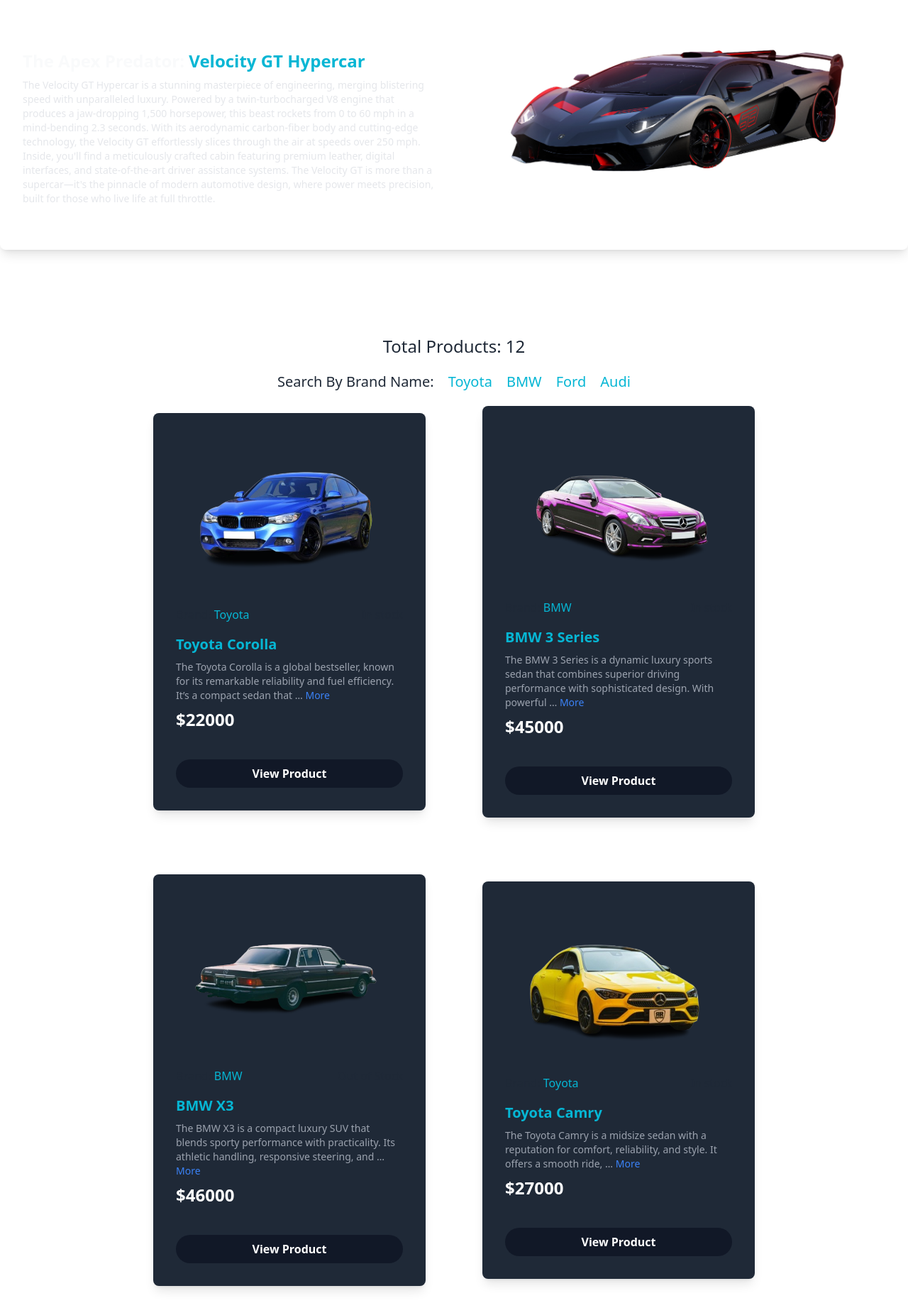
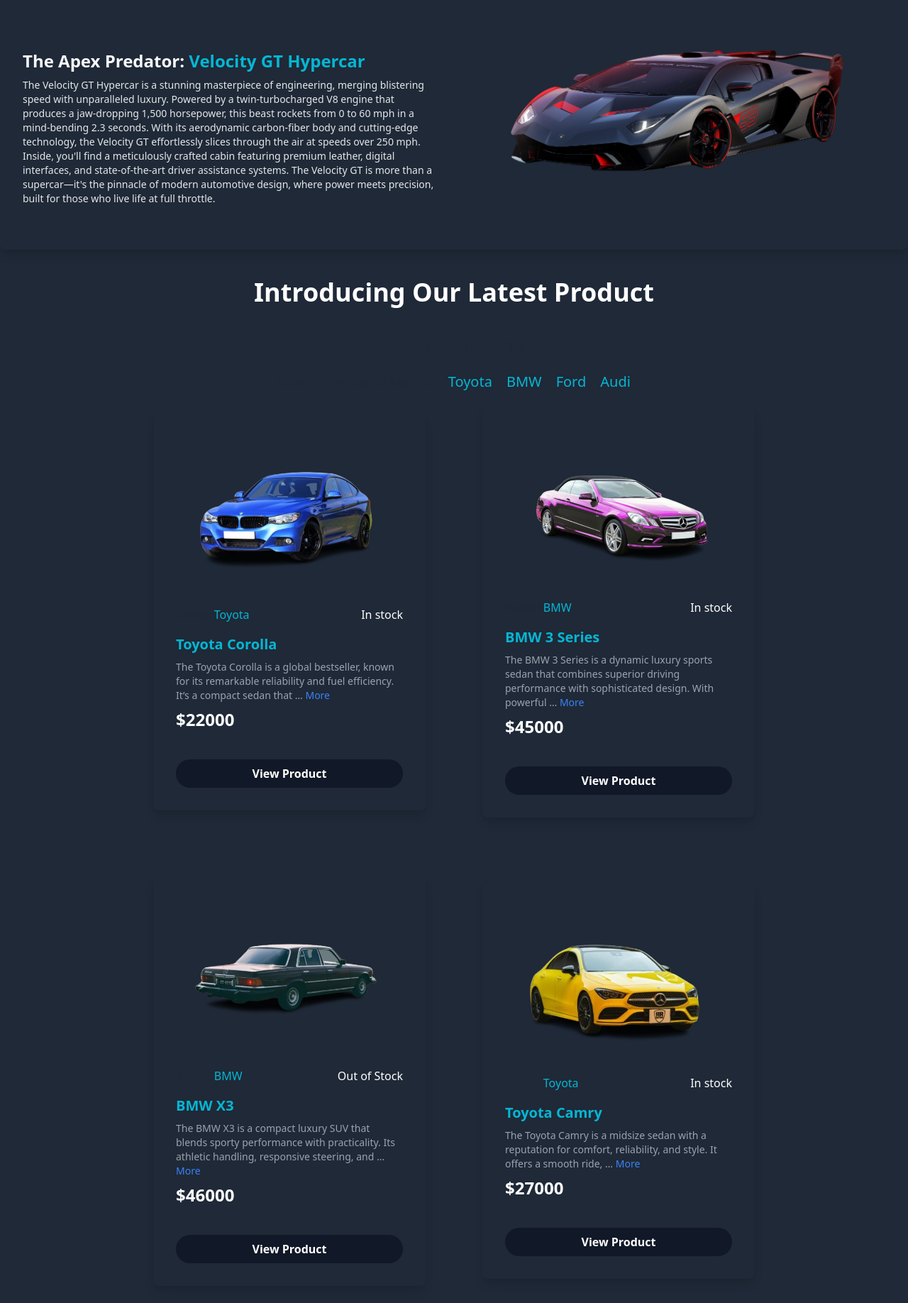
Before and after one commit to rubaiiyat/Car-Bazaar, a Django app: page /home/ in a window 1280 px wide. Shown: the part 84-1920 px from the top of the page at 71% size. Run offline with Django 5.2, Linux system fonts and the light colour scheme; data comes from the database, SQL or seed files in the repository; both versions use the stored data as it was after the commit; some libraries are stand-ins or nearby versions.

Commit message:
Finished

```diff
--- a/templates/base.html
+++ b/templates/base.html
@@ -7,7 +7,8 @@
     <link href="https://cdn.jsdelivr.net/npm/daisyui@3.9.4/dist/full.css" rel="stylesheet" type="text/css" />
     <script src="https://cdn.tailwindcss.com"></script>
   </head>
-  <body class="">
+  <style></style>
+  <body class="bg-gray-800 min-h-screen flex flex-col">
     <div class="flex flex-wrap place-items-center">
       <section class="relative mx-auto">
         <!-- navbar -->
--- a/templates/home.html
+++ b/templates/home.html
@@ -37,7 +37,7 @@
             <p>
               Brand: <a href="" class="text-cyan-500">{{ item.brand }}</a>
             </p>
-            <div>
+            <div class="text-white">
               {% if item.quantity == 0 %}
                 Out of Stock
               {% else %}
```
Also changed, not shown: db.sqlite3, media/cars/uploads/huracan.webp (added).
